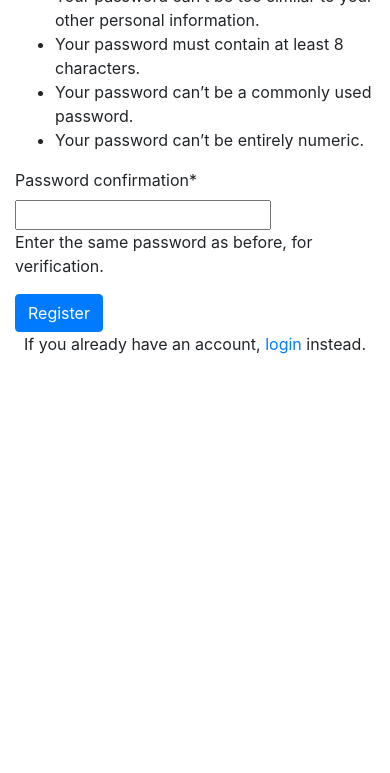
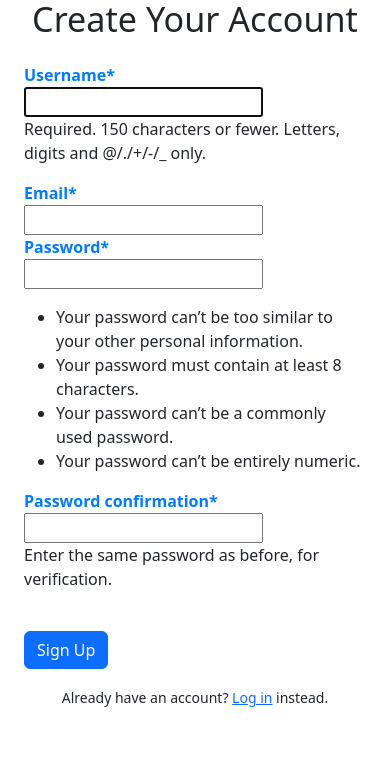
Before and after one commit to YB-CG/Emotion_Detection, a Django app: page /register in a window 390 px wide. Shown: the part 386-1159 px from the top of the page. Before the commit the page ends 740 px from the top, so only its background shows below. Run offline with Django 3.2, Linux system fonts and the light colour scheme; some libraries are stand-ins or nearby versions.

Commit message:
adding login & logout

```diff
--- a/authentification/templates/header.html
+++ b/authentification/templates/header.html
@@ -1,21 +1,32 @@
-<!DOCTYPE html>
-<html>
+<!doctype html>
+<html lang="en">
   <head>
-    <!-- Required meta tags -->
     <meta charset="utf-8">
-    <meta name="viewport" content="width=device-width, initial-scale=1.0">
+    <meta name="viewport" content="width=device-width, initial-scale=1">
+    <title>Django CRM</title>
+    <link href="https://cdn.jsdelivr.net/npm/bootstrap@5.3.0-alpha1/dist/css/bootstrap.min.css" rel="stylesheet" integrity="sha384-GLhlTQ8iRABdZLl6O3oVMWSktQOp6b7In1Zl3/Jr59b6EGGoI1aFkw7cmDA6j6gD" crossorigin="anonymous">
+  </head>
+  <body>
 
-    <!-- Bootstrap CSS -->
-    <link rel="stylesheet" href="https://cdn.jsdelivr.net/npm/bootstrap@4.5.3/dist/css/bootstrap.min.css" integrity="sha384-TX8t27EcRE3e/ihU7zmQxVncDAy5uIKz4rEkgIXeMed4M0jlfIDPvg6uqKI2xXr2" crossorigin="anonymous">
+    {% include 'includes/navbar.html' %}
 
-    <title>Title</title>
-  </head>
- <body>
+    <div class="container">
+      <br/>
+      {% if messages %}
+        {% for message in messages %}
+          <div class="alert alert-warning alert-dismissible fade show" role="alert">
+            {{ message }}
+            <button type="button" class="btn-close" data-bs-dismiss="alert" aria-label="Close"></button>
+          </div>
 
 
-    {% block content %}
+        {% endfor %}
+      {% endif %}
 
-    {% endblock %}
+      {% block content %}
+      {% endblock%}
+    </div>
 
+    <script src="https://cdn.jsdelivr.net/npm/bootstrap@5.3.0-alpha1/dist/js/bootstrap.bundle.min.js" integrity="sha384-w76AqPfDkMBDXo30jS1Sgez6pr3x5MlQ1ZAGC+nuZB+EYdgRZgiwxhTBTkF7CXvN" crossorigin="anonymous"></script>
   </body>
 </html>
--- a/authentification/templates/includes/navbar.html
+++ b/authentification/templates/includes/navbar.html
@@ -1,6 +1,6 @@
 <nav class="navbar navbar-expand-lg navbar-dark bg-dark">
   <div class="container-fluid">
-      <a class="navbar-brand" href="{% url '' %}">Django CRM</a>
+    <a class="navbar-brand" href="{% url 'homepage' %}">Welcome {{user.username}}</a>
     <button class="navbar-toggler" type="button" data-bs-toggle="collapse" data-bs-target="#navbarSupportedContent" aria-controls="navbarSupportedContent" aria-expanded="false" aria-label="Toggle navigation">
       <span class="navbar-toggler-icon"></span>
     </button>
@@ -17,7 +17,7 @@
           <a class="nav-link" href="{% url 'register' %}">Register</a>
         </li>
         <li class="nav-item">
-            <a class="nav-link" href="{% url 'home' %}">Login</a>
+          <a class="nav-link" href="{% url 'login' %}">Login</a>
         </li>
         {% endif %}
 
@@ -27,5 +27,3 @@
     </div>
   </div>
 </nav>
-
-    <!-- {% include 'includes/navbar.html' %} -->
--- a/authentification/templates/register.html
+++ b/authentification/templates/register.html
@@ -4,15 +4,44 @@
 
 {% load crispy_forms_tags %}
 
-<!--Register-->
+<!-- Register -->
 <div class="container py-5">
-	<h1>Register</h1>
-	<form method="POST">
-		{% csrf_token %}
-		{{ register_form|crispy }}
-		<button class="btn btn-primary" type="submit">Register</button>
-	</form>
-	<p class="text-center">If you already have an account, <a href="/login">login</a> instead.</p>
+    <div class="row">
+        <div class="col-md-6">
+            <!-- Image on the left side -->
+            <img src="your-image-url.jpg" alt="Your Image" class="img-fluid rounded-circle">
+        </div>
+        <div class="col-md-6">
+            <!-- Registration form on the right side -->
+            <div class="text-center">
+                <h1 class="display-4 mb-4">Create Your Account</h1>
+            </div>
+            <form method="POST">
+                {% csrf_token %}
+                {{ register_form|crispy }}
+
+                <!-- Apply custom CSS classes to labels and comments -->
+                <style>
+                    /* Style labels */
+                    label {
+                        font-weight: bold;
+                        color: #007BFF;
+                    }
+
+                    /* Style comments */
+                    .form-text {
+                        font-size: 14px;
+                        color: #6c757d;
+                    }
+                </style>
+
+                <button class="btn btn-primary btn-block mt-4" type="submit">Sign Up</button>
+            </form>
+            <p class="text-center mt-3">
+                <small>Already have an account? <a href="/login">Log in</a> instead.</small>
+            </p>
+        </div>
+    </div>
 </div>
 
 {% endblock %}
--- a/authentification/urls.py
+++ b/authentification/urls.py
@@ -4,5 +4,7 @@
 
 urlpatterns = [
     path("", views.homepage, name="homepage"),
+    path("login", views.login_request, name="login"),
+    path("logout", views.logout_request, name= "logout"),
     path("register", views.register_request, name="register")
 ]
--- a/authentification/views.py
+++ b/authentification/views.py
@@ -1,7 +1,8 @@
 from django.shortcuts import render, redirect, HttpResponse
 from .forms import NewUserForm
-from django.contrib.auth import login
+from django.contrib.auth import login, authenticate, logout
 from django.contrib import messages
+from django.contrib.auth.forms import AuthenticationForm
 
 # Create your views here.
 
@@ -19,3 +20,27 @@
         messages.error(request, "Unsuccessful registration. Invalid information.")
     form = NewUserForm()
     return render (request=request, template_name="register.html", context={"register_form":form})
+
+
+def login_request(request):
+    if request.method == "POST":
+        form = AuthenticationForm(request, data=request.POST)
+        if form.is_valid():
+            username = form.cleaned_data.get('username')
+            password = form.cleaned_data.get('password')
+            user = authenticate(username=username, password=password)
+            if user is not None:
+                login(request, user)
+                messages.info(request, f"You are now logged in as {username}.")
+                return redirect('homepage')
+            else:
+                messages.info(request, f"Invalid username or password.")
+        else:
+            messages.error(request, f"Invalid username or password.")
+    form = AuthenticationForm()
+    return render(request=request, template_name="login.html", context={"login_form":form})
+
+def logout_request(request):
+    logout(request)
+    messages.info(request, "You have successfully logged out.")
+    return redirect("login")
```
Also changed, not shown: authentification/templates/login.html (added, +31 -0 lines), db.sqlite3. Lines whose indentation alone changed are shown as unchanged.
